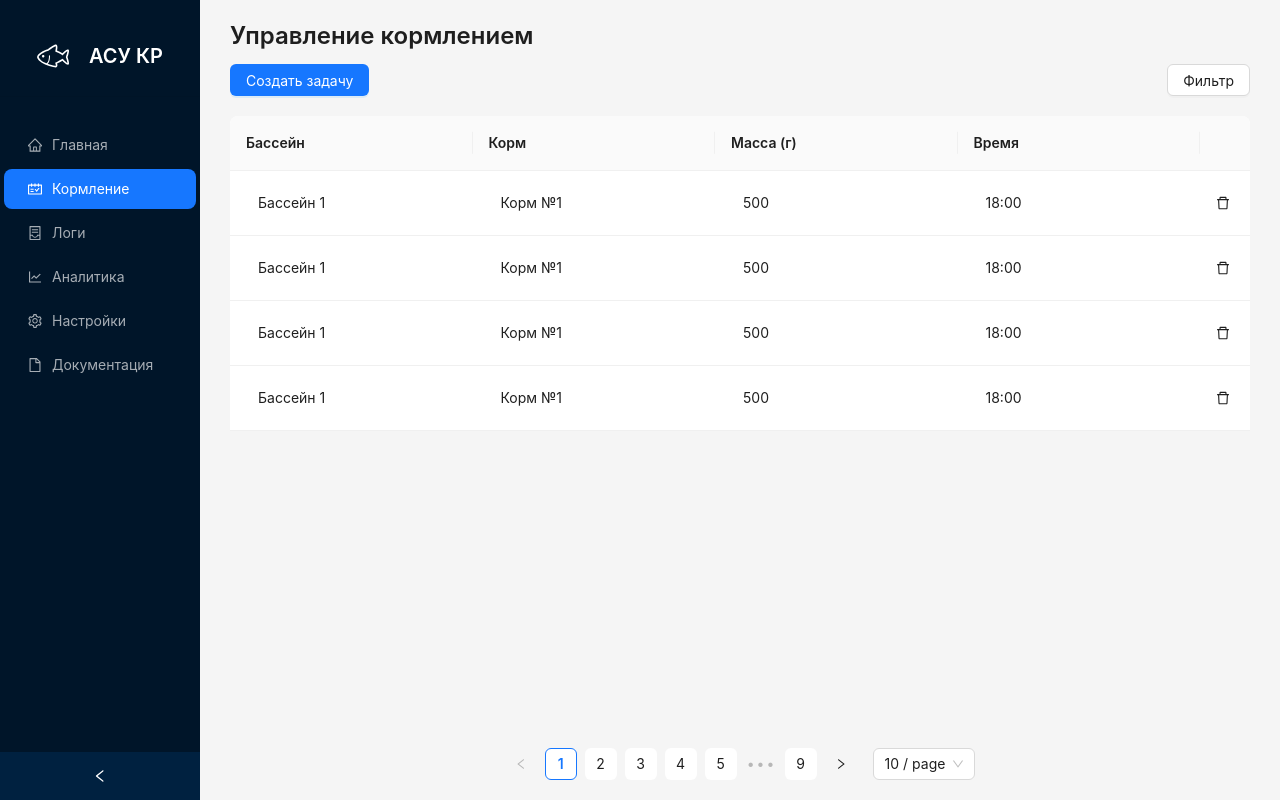
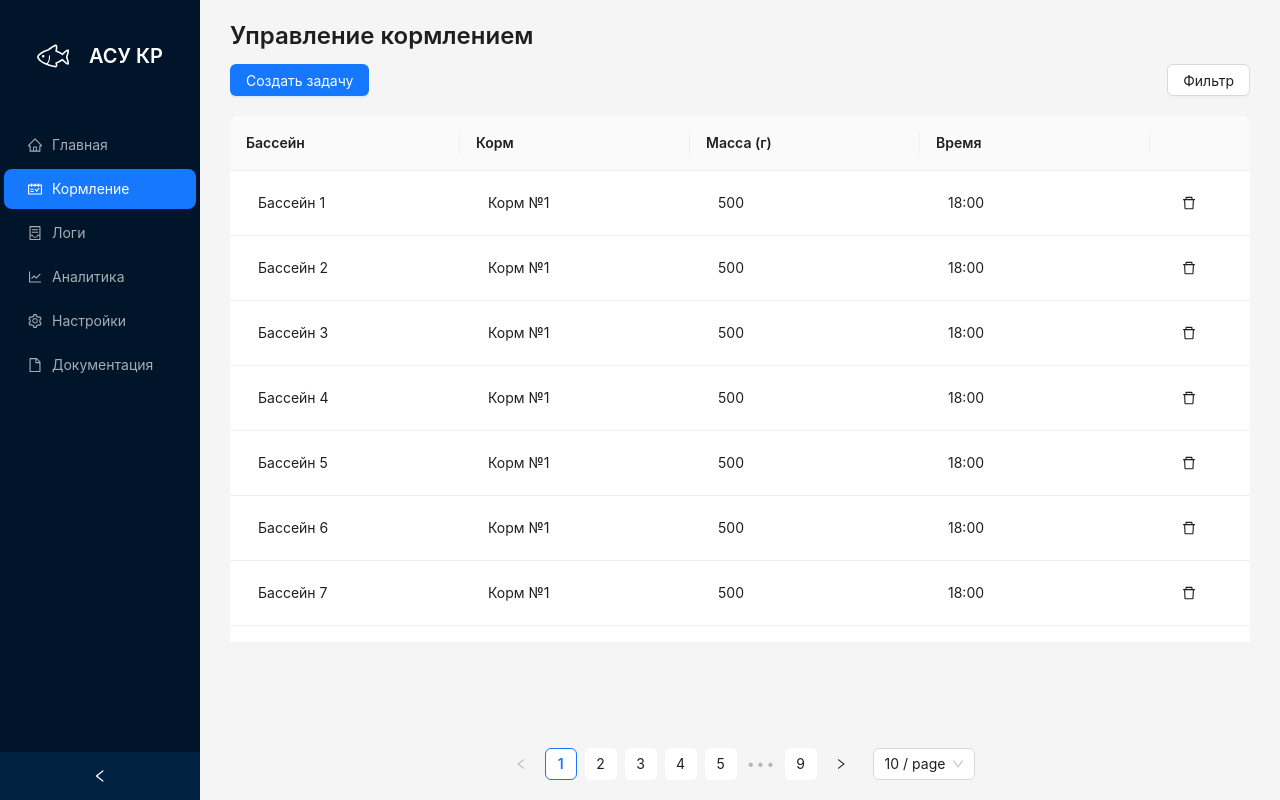
Before and after one commit to Keberson/iiot-feed-fish, a React (Vite) app in the folder src/frontend/: page /dashboard/feeding in a window 1280 px wide. Built offline with nearby package versions, Linux system fonts and the light colour scheme.

Commit message:
[issue-18] Закончил каркас страницы Кормления

```diff
--- a/src/frontend/src/common/DynamicTable/DynamicTable.tsx
+++ b/src/frontend/src/common/DynamicTable/DynamicTable.tsx
@@ -31,7 +31,7 @@ const DynamicTable = <T,>({
     pagination = false,
     topRef,
     bottomRef,
-    stretchFactor = 0.8,
+    stretchFactor = 0.7,
     columns,
     data,
     rowKey,
--- a/src/frontend/src/common/FormRender/FormRender.css
+++ b/src/frontend/src/common/FormRender/FormRender.css
@@ -0,0 +1,5 @@
+.form-wrapper {
+    overflow-y: auto;
+    max-height: 100%;
+    width: 100%;
+}
--- a/src/frontend/src/common/FormRender/FormRender.tsx
+++ b/src/frontend/src/common/FormRender/FormRender.tsx
@@ -1,5 +1,7 @@
 import { Checkbox, Form, Input, Select, Switch, Typography } from "antd";
 import type { IFormRenderItem } from "./interface";
+
+import "./FormRender.css";
 
 const { Title, Text } = Typography;
 
@@ -9,7 +11,7 @@ interface FormRenderProps {
 
 const FormRender: React.FC<FormRenderProps> = ({ schema }) => {
     return (
-        <Form layout="vertical">
+        <Form layout="vertical" className="form-wrapper">
             {schema.map((item) => {
                 if (item.type === "title") {
                     return <Title level={item.level}>{item.initValue}</Title>;
--- a/src/frontend/src/routes/Feeding/FeedingToolbox/FeedingToolbox.css
+++ b/src/frontend/src/routes/Feeding/FeedingToolbox/FeedingToolbox.css
@@ -0,0 +1,4 @@
+.feeding-create-wrapper {
+    max-height: calc(100vh * 0.5);
+    width: 100%;
+}
--- a/src/frontend/src/routes/Feeding/FeedingToolbox/FeedingToolbox.tsx
+++ b/src/frontend/src/routes/Feeding/FeedingToolbox/FeedingToolbox.tsx
@@ -1,10 +1,12 @@
 import { useState } from "react";
-import { Button, Modal } from "antd";
+import { Button, Flex, Modal } from "antd";
 
 import FormRender from "#common/FormRender/FormRender";
 
 import FeedingModalFooter from "./FeedingModalFooter/FeedingModalFooter";
 import { createSchema } from "./props";
+
+import "./FeedingToolbox.css";
 
 const FeedingToolbox = () => {
     const [openModal, setOpenModal] = useState(false);
@@ -25,7 +27,9 @@ const FeedingToolbox = () => {
                 title="Создание задачи кормления"
                 footer={<FeedingModalFooter />}
             >
-                <FormRender schema={createSchema} />
+                <Flex className="feeding-create-wrapper">
+                    <FormRender schema={createSchema} />
+                </Flex>
             </Modal>
         </>
     );
--- a/src/frontend/src/routes/Feeding/props.tsx
+++ b/src/frontend/src/routes/Feeding/props.tsx
@@ -1,3 +1,4 @@
+import { Button } from "antd";
 import { DeleteOutlined } from "@ant-design/icons";
 
 import type { DynamicTableColumnType } from "#common/DynamicTable/types";
@@ -31,8 +32,12 @@ export const columns: DynamicTableColumnType<IFeedingTableItem>[] = [
     },
     {
         key: "edit",
-        render: () => <DeleteOutlined />,
-        width: 50,
+        render: () => (
+            <Button type="text">
+                <DeleteOutlined />
+            </Button>
+        ),
+        width: 100,
     },
 ];
 
@@ -62,21 +67,63 @@ export const mockData: IFeedingTableItem[] = [
     },
     {
         id: "R2",
-        pool: "Бассейн 1",
+        pool: "Бассейн 2",
         feed: "Корм №1",
         weight: 500,
         period: "18:00",
     },
     {
         id: "R3",
-        pool: "Бассейн 1",
+        pool: "Бассейн 3",
         feed: "Корм №1",
         weight: 500,
         period: "18:00",
     },
     {
         id: "R4",
-        pool: "Бассейн 1",
+        pool: "Бассейн 4",
+        feed: "Корм №1",
+        weight: 500,
+        period: "18:00",
+    },
+    {
+        id: "R5",
+        pool: "Бассейн 5",
+        feed: "Корм №1",
+        weight: 500,
+        period: "18:00",
+    },
+    {
+        id: "R6",
+        pool: "Бассейн 6",
+        feed: "Корм №1",
+        weight: 500,
+        period: "18:00",
+    },
+    {
+        id: "R7",
+        pool: "Бассейн 7",
+        feed: "Корм №1",
+        weight: 500,
+        period: "18:00",
+    },
+    {
+        id: "R8",
+        pool: "Бассейн 8",
+        feed: "Корм №1",
+        weight: 500,
+        period: "18:00",
+    },
+    {
+        id: "R9",
+        pool: "Бассейн 9",
+        feed: "Корм №1",
+        weight: 500,
+        period: "18:00",
+    },
+    {
+        id: "R10",
+        pool: "Бассейн 10",
         feed: "Корм №1",
         weight: 500,
         period: "18:00",
```
